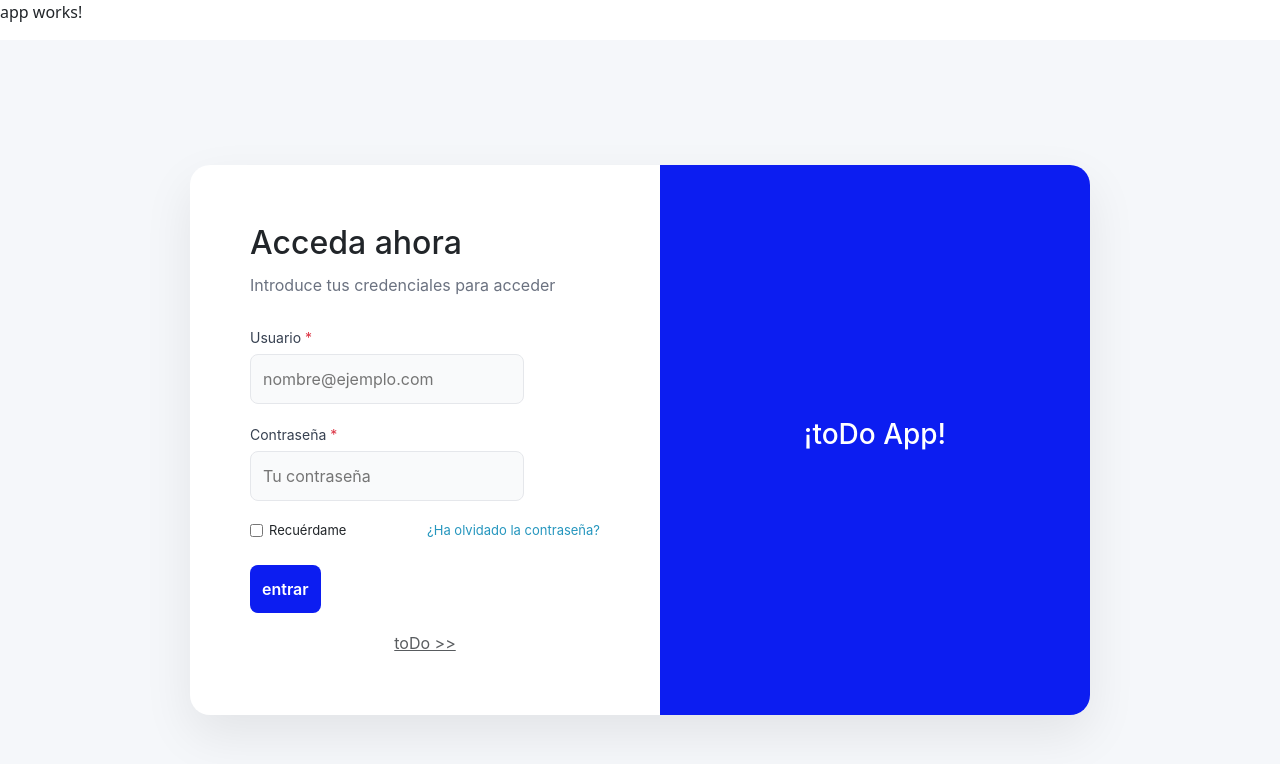
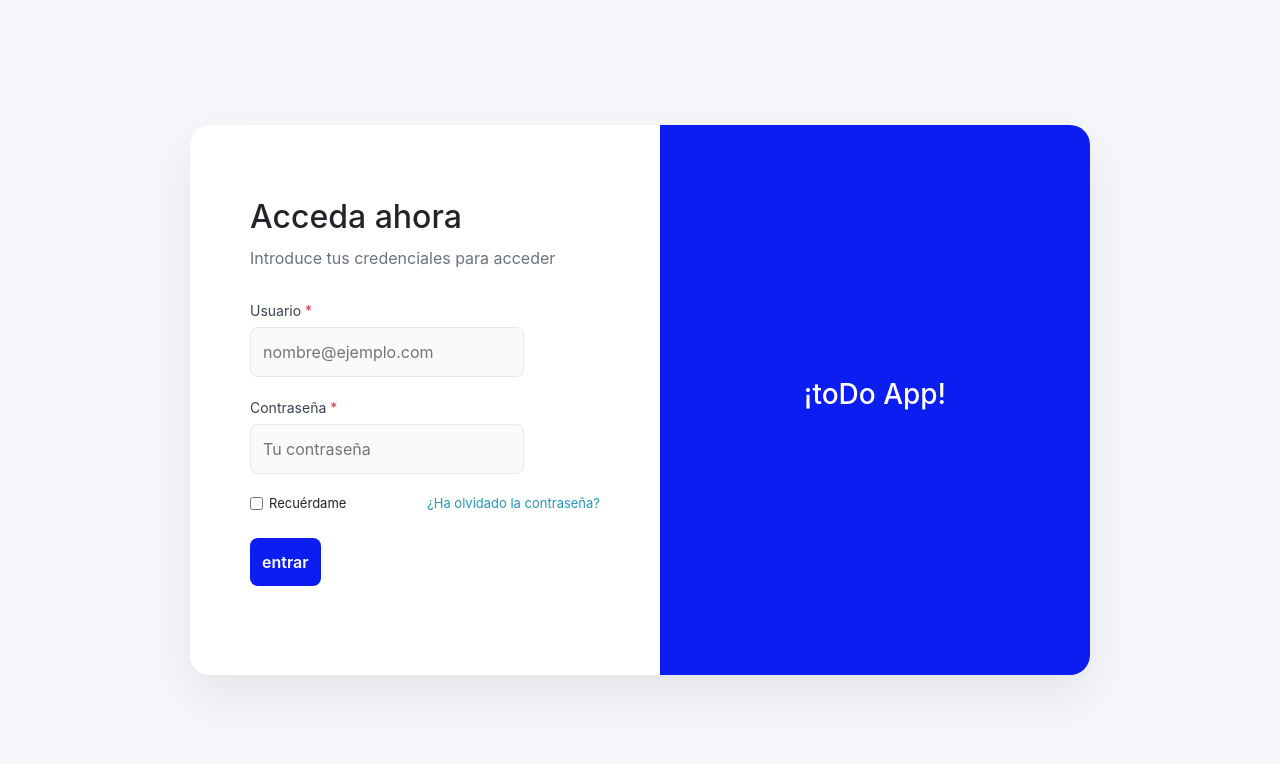
Before and after one commit to ilaor/to-do-app, an Angular app: page /login in a window 1280 px wide. Shown: the top 764 px of the page. Built offline with nearby package versions, Linux system fonts and the light colour scheme.

Commit message:
Aplicación toDo App completada

```diff
--- a/src/app/app.html
+++ b/src/app/app.html
@@ -1,4 +1,3 @@
 <!-- Punto inicial de entrada a la aplicación -->
-<p>app works!</p>
 <!-- Insertamos aquí el enrutador a la página activa -->
 <router-outlet></router-outlet>
--- a/src/app/components/login/login.component.html
+++ b/src/app/components/login/login.component.html
@@ -30,7 +30,7 @@
         <button type="submit" (click)="login()">entrar</button>
 
         <div class="mt-3 text-center">
-          <a routerLink="/home" class="btn btn-link text-muted small">toDo >></a>
+          <!-- <a routerLink="/home" routerLinkActive="active" class="btn btn-outline-info">toDo >></a> -->
         </div>
       </form>
     </div>
--- a/src/app/components/tasks/tasks.component.html
+++ b/src/app/components/tasks/tasks.component.html
@@ -32,7 +32,7 @@
       <tbody>
         <tr *ngFor="let task of tasks">
           <td>
-            <input type="checkbox" [checked]="task.completed">
+            <!-- <input type="checkbox" [checked]="task.completed"> -->
           </td>
           <td>{{ task.title }}</td>
           <td>
```
